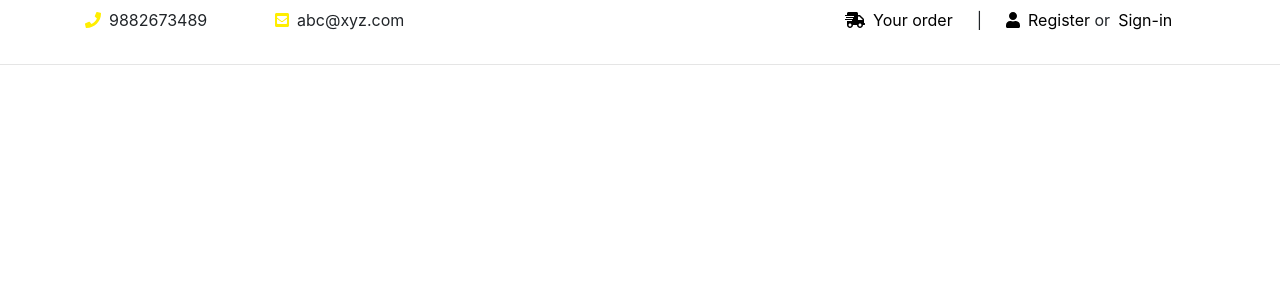
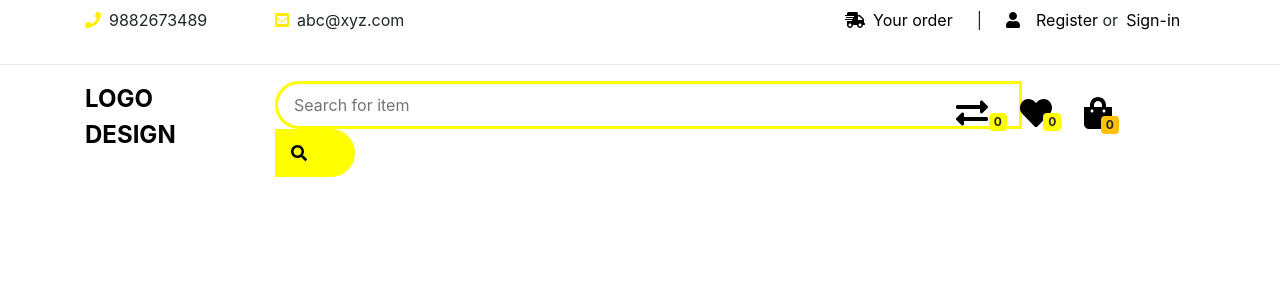
Before and after one commit to BeelzebuB9972/First.Project, a React (Create React App) app: page / in a window 1280 px wide. Shown: the top 300 px of the page. Built offline with nearby package versions, Linux system fonts and the light colour scheme.

Commit message:
added search section

```diff
--- a/package.json
+++ b/package.json
@@ -8,6 +8,7 @@
     "@testing-library/react": "^11.2.7",
     "@testing-library/user-event": "^12.8.3",
     "bootstrap": "^4.6.0",
+    "font-awesome": "^4.7.0",
     "jquery": "^3.6.0",
     "popper.js": "^1.16.1",
     "react": "^17.0.2",
--- a/src/index.js
+++ b/src/index.js
@@ -3,17 +3,21 @@ import ReactDOM from 'react-dom';
 import './index.css';
 import reportWebVitals from './reportWebVitals';
 import 'bootstrap/dist/css/bootstrap.min.css';
-import 'bootstrap/dist/js/bootstrap.min.js'
-import '@fortawesome/fontawesome-free/js/brands'
-import '@fortawesome/fontawesome-free/js/solid'
-import '@fortawesome/fontawesome-free/js/fontawesome'
+import 'bootstrap/dist/js/bootstrap.min.js';
+import 'font-awesome/css/font-awesome.min.css';
+import '@fortawesome/fontawesome-free/js/brands';
+import '@fortawesome/fontawesome-free/js/solid';
+import '@fortawesome/fontawesome-free/js/regular'
+import '@fortawesome/fontawesome-free/js/fontawesome';
 
 import TopSection from './top_section/top_section'
+import Search from './search/search'
 
 
 ReactDOM.render(
   <React.StrictMode>
     <TopSection />
+    <Search />
   </React.StrictMode>,
   document.getElementById('root')
 );
--- /dev/null
+++ b/src/search/search.css
@@ -0,0 +1,56 @@
+.srch{
+    border: 3px solid yellow;
+    border-top-left-radius: 1.5rem;
+    border-bottom-left-radius: 1.5rem;
+    padding:1rem;
+    height: 3rem;
+}
+input[type="search"]:focus{
+    outline: none;
+    box-shadow:none !important;
+    border: 3px solid yellow;
+}
+#search-btn{
+    background-color: yellow;
+    border:none;
+    padding-left:1rem;
+    padding-right: 3rem;
+    border-bottom-right-radius: 1.5rem;
+    border-top-right-radius: 1.5rem;
+    height: 3rem;
+}
+.sicon{
+    margin:1rem;
+}
+.slink{
+    position:absolute;
+    top:2rem;
+    left:4rem;
+    background-color: yellow;
+}
+.slink2{
+    position:absolute;
+    top:2rem;
+    left:7.4rem;
+    background-color: yellow;
+}
+.slink3{
+    position:absolute;
+    top:2.2rem;
+    left:11rem;
+}
+.sanchor{
+    color:black
+}
+.sanchor:hover{
+    color:yellow;
+}
+.logo_anchor{
+    color:black;
+    font-size: x-large;
+}
+.logo_anchor:hover{
+    text-decoration: none;
+    color:black;
+
+}
--- /dev/null
+++ b/src/search/search.js
@@ -0,0 +1,45 @@
+import "./search.css";
+
+function search() {
+  return (
+    <div className="container">
+      <div className="row justify-content-center">
+        <div className="col-md-2">
+          <b>
+            <a href="#" className="logo_anchor">LOGO DESIGN</a>
+          </b>
+        </div>
+        <div className="col-md-7 input-group">
+          <input
+            type="search"
+            placeholder="Search for item"
+            name="search"
+            id="search"
+            size="65"
+            autoComplete="off"
+            className="srch "
+          />
+          <button id="search-btn" name="search-btn">
+            <i className="fas fa-search "></i>
+          </button>
+        </div>
+        <div className="col-md-3 ">
+          <a href="#" className="sanchor" data-toggle="tooltip" data-placement="bottom" title="Compare">
+            <span className="sicon fas fa-exchange-alt fa-2x"></span>
+            <span className="slink badge badge-light">0</span>
+          </a>
+          <a href="#" className="sanchor" data-toggle="tooltip" data-placement="bottom" title="Wishlist">
+          <i className="sicon fa fa-heart fa-2x" aria-hidden="true"></i>
+          <span className="slink2 badge badge-light">0</span>
+          </a>
+          <a href="#" className="sanchor">
+          <i className="sicon fa fa-shopping-bag fa-2x" aria-hidden="true"></i>
+          <span className="slink3 badge badge-warning">0</span>
+          </a>
+        </div>
+      </div>
+    </div>
+  );
+}
+
+export default search;
--- a/src/top_section/top_section.js
+++ b/src/top_section/top_section.js
@@ -23,11 +23,11 @@ function top_section() {
             <span className="top_hover">
               <i className="fa fa-user" aria-hidden="true"></i>
               <span className="top_section_span">
-                <span>Register </span>
+                <a href="#" className="top_section_span top_hover">Register </a>
               </span>
             </span>
             or
-            <span className="top_section_span top_hover">Sign-in</span>
+            <a href="#" className="top_section_span top_hover">Sign-in</a>
           </p>
         </div>
       </div>
```
Also changed, not shown: src/assests/compare.svg (added), 1 other file (tests, documents, lock files or other folders).
